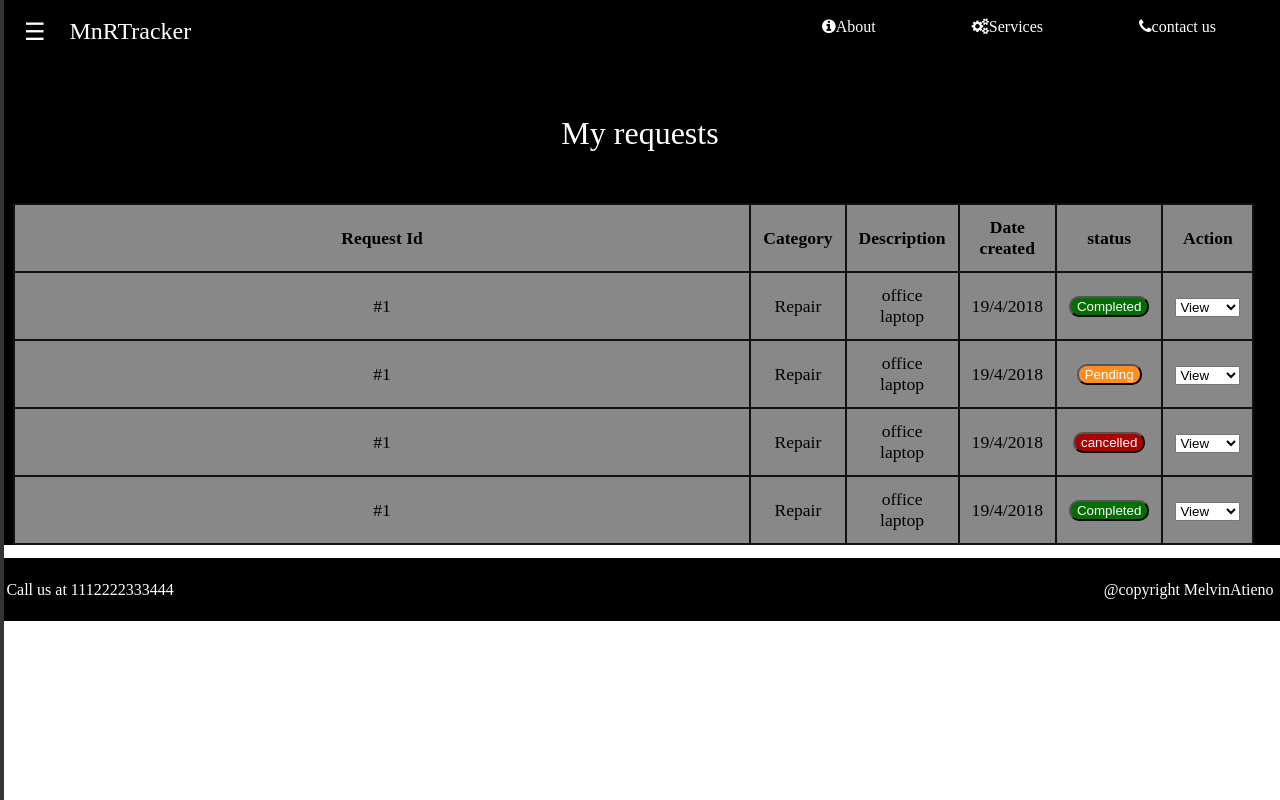
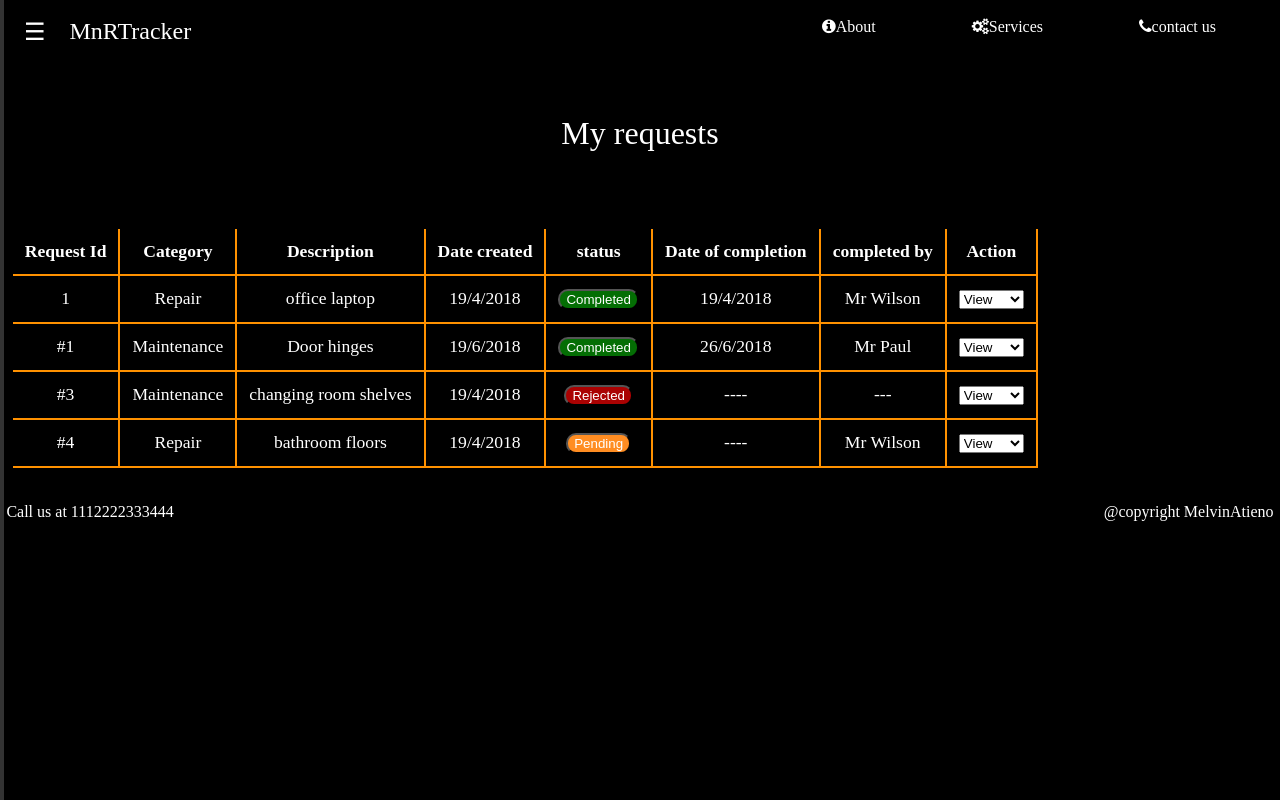
Before and after one commit to Melvin1Atieno/MnR-Tracker, a Python web app: template UI/template/Homepage-user.html in a window 1280 px wide. Run offline with Jinja, Linux system fonts and the light colour scheme; the template is opened without the code that fills it, so the values that code supplies are empty.

Commit message:
[Finishes Chore  #157900815]Updates Admin homepage and User homepage

```diff
--- a/UI/static/CSS/style.css
+++ b/UI/static/CSS/style.css
@@ -1,4 +1,5 @@
 body {
+    background-color: #000000;
     margin:0;
 }
 /* landing page */
@@ -144,7 +145,7 @@ form .form-group label {
 
 }
 form button {
-    background-color: rgb(255, 166, 0);
+    background-color: #ffa600;
     color:#ffffff;
     padding:2% 4%;
     margin-left:40%;
@@ -267,8 +268,8 @@ form button {
 .modal-footer{
     text-align:center;
     padding: 2px 16px;
-    background-color: #888;
-    color:#000;
+    background-color: #000000;
+    color:#ffffff;
 }
 
 /* styling for side navigation */
@@ -281,7 +282,7 @@ form button {
   position:fixed;
   top:0;
   left:0;
-  background-color:#333;
+  background-color:#be7e06;
   overflow-x: hidden;
   transition:0.5s;
   padding-top:5%;
@@ -358,13 +359,12 @@ form button {
  /*requests table*/
  #myTable {
      max-height: 80%;
-     overflow: scroll;
+     overflow: hidden;
      margin: 2% 2% 1% 1%;
      border-collapse: collapse;
      width: auto;
      font-size: 110%;
-     background-color: #888;
-     /* box-sizing:border-box; */
+     box-sizing:border-box;
      border-spacing:0;
 
  }
@@ -372,8 +372,9 @@ form button {
      resize:both;
      text-align:left;
      padding: 12px;
-     border-right:2px solid #111111;
+     border-right:2px solid #ff9100;
      margin:2%;
+     color:#ffffff;
  }
 
  #myTable tr {
@@ -390,24 +391,30 @@ form button {
     display:none;
 }
 #uTable{
-    display:block;
+    overflow: hidden;
+    height:auto;
+    margin: 2% 2% 1% 1%;
     border-spacing: 0;
     font-size: 110%;
-    overflow: scroll;
     border-collapse:collapse;
-    background-color: #888;
-    margin:0 2% 1% 1%;
     width:auto;
         }
-#uTable td, th{
+#uTable th, #uTable td{
+    text-align: left;
+    resize:both;
+    color:#ffffff;
     text-align:center;
     padding:12px;
-    border:2px solid #111111;
-    margin:auto;
-    width:100%;
+    border-bottom:2px solid #ff9100;
+    border-right:2px solid #ff9100;
+    margin:2%;
 }
  #dashboard {
+     padding:2%;
      display:flex;
+ }
+ #dashboard button {
+     color:#ff9100;
  }
  #fInput{
      background-color: rgb(180, 180, 180);
@@ -441,7 +448,7 @@ form button {
  }
  #LModal button {
      float:right;
-     background-color: rgb(78, 78, 78);
+     background-color: #ffa600
  }
  #LModal button a {
      color:#ffffff;
@@ -470,7 +477,6 @@ form button {
 #makeRequest form {
     width:100%;
     margin:auto;
-    background-color: #888;
 }
 #makeRequest form .form-header{
     font-size:180%;
--- a/UI/template/Homepage-user.html
+++ b/UI/template/Homepage-user.html
@@ -22,19 +22,20 @@
                 <div class="navbar-link">
                     <!-- About Modal trigger -->
                     <a id="Abtlink" href="#">
-                        <i class="fa fa-info-circle"></i>About</a>
+                        <i class="fa fa-info-circle"></i>About
+                    </a>
                 </div>
                 <div class="navbar-link">
                     <!-- Services Modal Trigger -->
                     <a id="Slink" href="#">
-                        <i class="fa fa-gears">
-                            </ifa>
-                        </i>Services</a>
+                        <i class="fa fa-gears"></i>Services
+                    </a>
                 </div>
                 <div class="navbar-link">
                     <!-- Contact us modal trigger -->
                     <a href="#footer">
-                        <i class="fa fa-phone"></i>contact us</a>
+                        <i class="fa fa-phone"></i>contact us
+                    </a>
                 </div>
             </nav>
         </div>
@@ -48,75 +49,99 @@
                         <th>Description</th>
                         <th>Date created</th>
                         <th>status</th>
+                        <th>Date of completion</th>
+                        <th>completed by</th>
                         <th>Action</th>
                     </tr>
                     <tr>
-                        <td>#1</td>
+                        <td>1</td>
                         <td>Repair</td>
                         <td>office laptop</td>
                         <td>19/4/2018</td>
                         <td>
                             <button id="completed">Completed</button>
                         </td>
+                        <td>19/4/2018</td>
+                        <td>Mr Wilson</td>
                         <td>
                             <select name="Action">Action
-                                <option> View</option>
-                                <option> Update</option>
-                                <option> Delete</option>
+                                <option><a href="#"> View</a></option>
+                                <option><a href="#">Update</a></option>
+                                <option><a href="#">Delete</a></option>
                             </select>
                         </td>
-
                     </tr>
                     <tr>
                         <td>#1</td>
+                        <td>Maintenance</td>
+                        <td>Door hinges</td>
+                        <td>19/6/2018</td>
+                        <td>
+                            <button id="completed">Completed</button>
+                        </td>
+                        <td>26/6/2018</td>
+                        <td>Mr Paul</td>
+                        <td>
+                            <select name="Action">Action
+                                <option>
+                                    <a href="#"> View</a>
+                                </option>
+                                <option>
+                                    <a href="#">Update</a>
+                                </option>
+                                <option>
+                                    <a href="#">Delete</a>
+                                </option>
+                            </select>
+                        </td>
+                    </tr>
+                    <tr>
+                        <td>#3</td>
+                        <td>Maintenance</td>
+                        <td>changing room shelves</td>
+                        <td>19/4/2018</td>
+                        <td>
+                            <button id="cancelled">Rejected</button>
+                        </td>
+                        <td>----</td>
+                        <td>---</td>
+                        <td>
+                            <select name="Action">Action
+                                <option>
+                                    <a href="#"> View</a>
+                                </option>
+                                <option>
+                                    <a href="#">Update</a>
+                                </option>
+                                <option>
+                                    <a href="#">Delete</a>
+                                </option>
+                            </select>
+                        </td>
+                    </tr>
+                    <tr>
+                        <td>#4</td>
                         <td>Repair</td>
-                        <td>office laptop</td>
+                        <td>bathroom floors</td>
                         <td>19/4/2018</td>
                         <td>
                             <button id="pending">Pending</button>
                         </td>
+                        <td>----</td>
+                        <td>Mr Wilson</td>
                         <td>
                             <select name="Action">Action
-                                <option> View</option>
-                                <option> Update</option>
-                                <option> Delete</option>
+                                <option>
+                                    <a href="#"> View</a>
+                                </option>
+                                <option>
+                                    <a href="#">Update</a>
+                                </option>
+                                <option>
+                                    <a href="#">Delete</a>
+                                </option>
                             </select>
                         </td>
-
-                    </tr>
-                    <tr>
-                        <td>#1</td>
-                        <td>Repair</td>
-                        <td>office laptop</td>
-                        <td>19/4/2018</td>
-                        <td>
-                            <button id="cancelled">cancelled</button>
-                        </td>
-                        <td>
-                            <select name="Action">Action
-                                <option> View</option>
-                                <option> Update</option>
-                                <option> Delete</option>
-                            </select>
-                        </td>
-
-                    </tr>
-                    <tr>
-                        <td>#1</td>
-                        <td>Repair</td>
-                        <td>office laptop</td>
-                        <td>19/4/2018</td>
-                        <td>
-                            <button id="completed">Completed</button>
-                        </td>
-                        <td>
-                            <select name="Action">Action
-                                <option> View</option>
-                                <option> Update</option>
-                                <option> Delete</option>
-                            </select>
-                        </td>
-
                     </tr>
                 </table>
             </div>
--- a/UI/template/Homepage.html
+++ b/UI/template/Homepage.html
@@ -261,11 +261,11 @@
                 </table>
             </div>
             <div id="dashboard" class="container">
-                <button class="Crequests">Cancelled requests
+                <button>Cancelled requests
                     <br> 1</button>
-                <button class="Prequests">Pending requests
+                <button >Pending requests
                     <br> 1</button>
-                <button class="Rrequests">Completed requests
+                <button>Completed requests
                     <br> 5</button>
             </div>
         </div>
--- a/UI/template/login.html
+++ b/UI/template/login.html
@@ -36,6 +36,7 @@
             <form action="">
                 <div class=" form-group form-header">
                     <h3>LOG IN</h3>
+                    <hr>
                 </div>
                 <div class="form-group">
                     <label for="email">Email: </label>
@@ -54,6 +55,7 @@
                     <a href="signup.html">SignUp here</a>
                 </p>
             </div>
+            <hr>
         </div>
         <div id="footer" class="footer">
             <div class="social">
```
